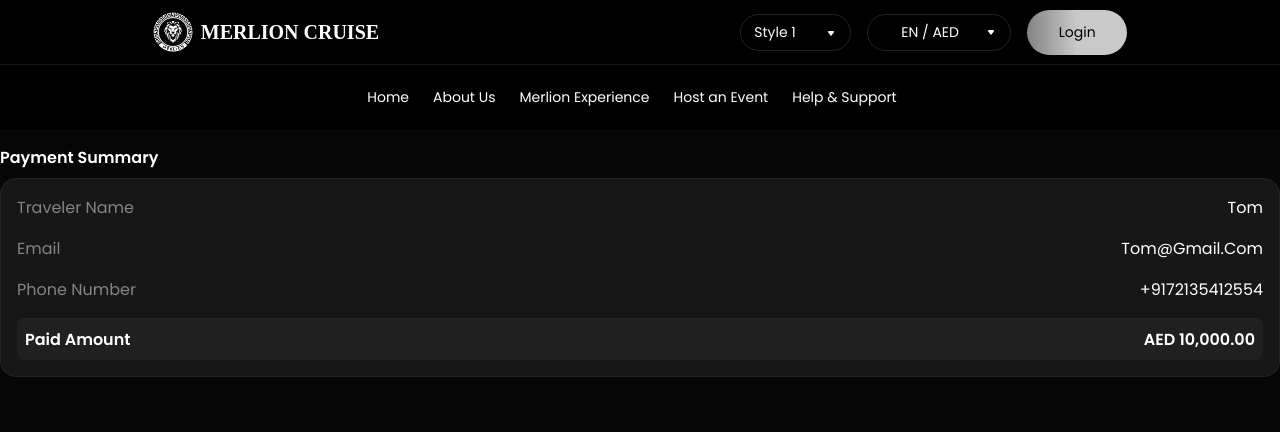
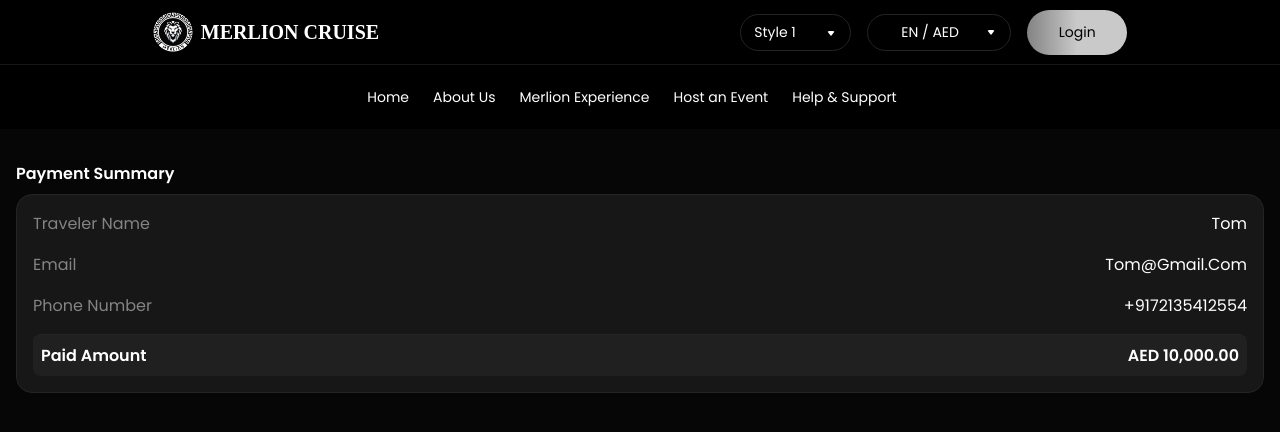
Before and after one commit to Taran1508/merlion-cruise-ui, a React (Vite) app: page /order-details/1 in a window 1280 px wide. Shown: the top 432 px of the page. Built offline with nearby package versions, Linux system fonts and the light colour scheme; some icons are missing; a web font is replaced by a local one.

Commit message:
updated ui code

```diff
--- a/src/pages/OrderDetails.jsx
+++ b/src/pages/OrderDetails.jsx
@@ -1,7 +1,17 @@
 // src/pages/OrderDetails.jsx
+import React, { useState, useEffect } from "react";
+import { useParams } from "react-router-dom";
 import SummaryCard from "@/components/summary-card/SummaryCard";
-import { useParams } from "react-router-dom";
-const travelerData = [
+
+export default function OrderDetails() {
+  const { id } = useParams();
+
+  // ✅ State for traveler data
+  const [travelerData, setTravelerData] = useState([]);
+
+  // ✅ Example: set initial mock data (replace with API later)
+  useEffect(() => {
+    const mockData = [
       {
         travelerName: ["Traveler Name", "Tom"],
         email: ["Email", "tom@gmail.com"],
@@ -9,20 +19,23 @@
         payment: ["Paid Amount", "AED 10,000.00"],
       },
     ];
-export default function OrderDetails() {
-  const { id } = useParams();
+
+    setTravelerData(mockData);
+  }, [id]);
 
   return (
-    <div className="p-6">
+    <>
+      <div style={{ padding: "16px" }}>
         {travelerData.map((data, index) => (
           <SummaryCard
-          title={"Payment Summary"}
             key={index}
+            title="Payment Summary"
             summary={[data]}
             align="right"
             highlightedProperties={["payment"]}
           />
         ))}
       </div>
+    </>
   );
 }
```
Lines whose indentation alone changed are shown as unchanged.
